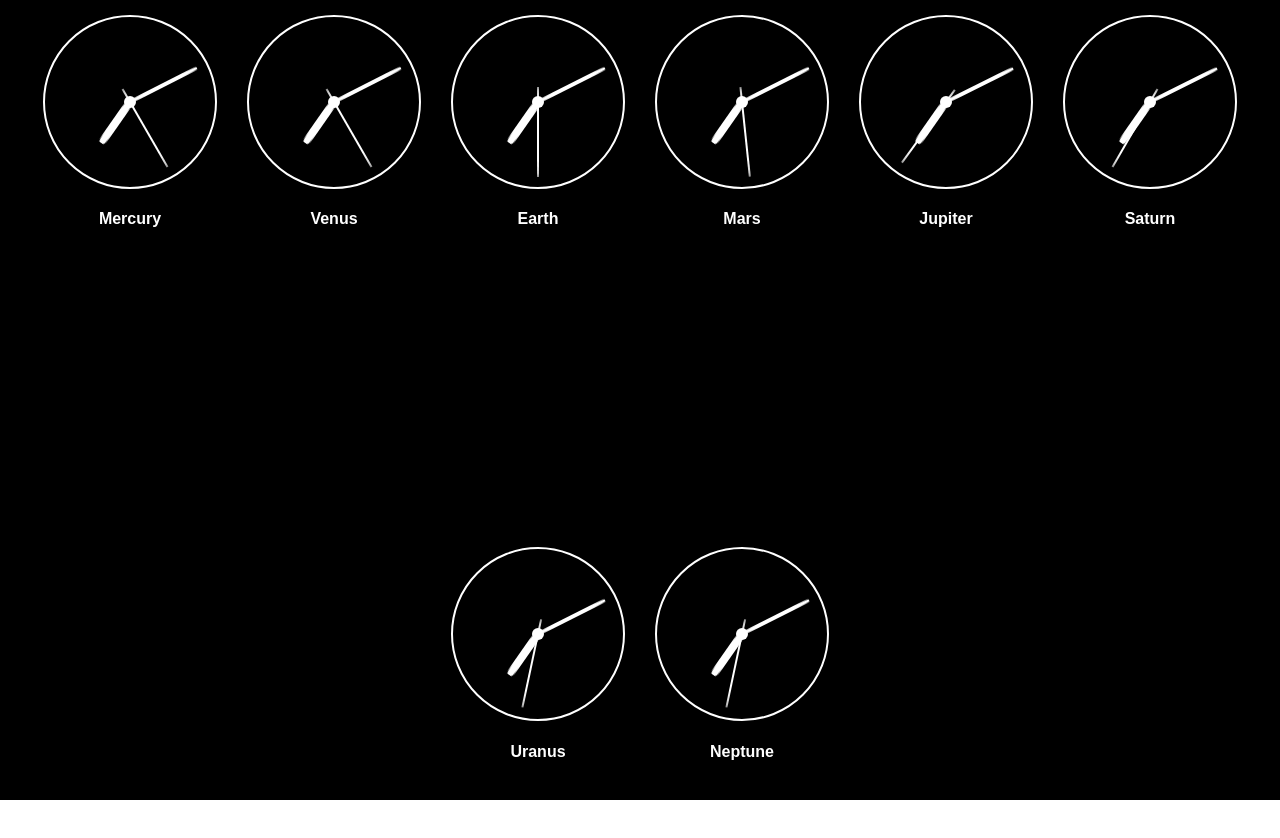
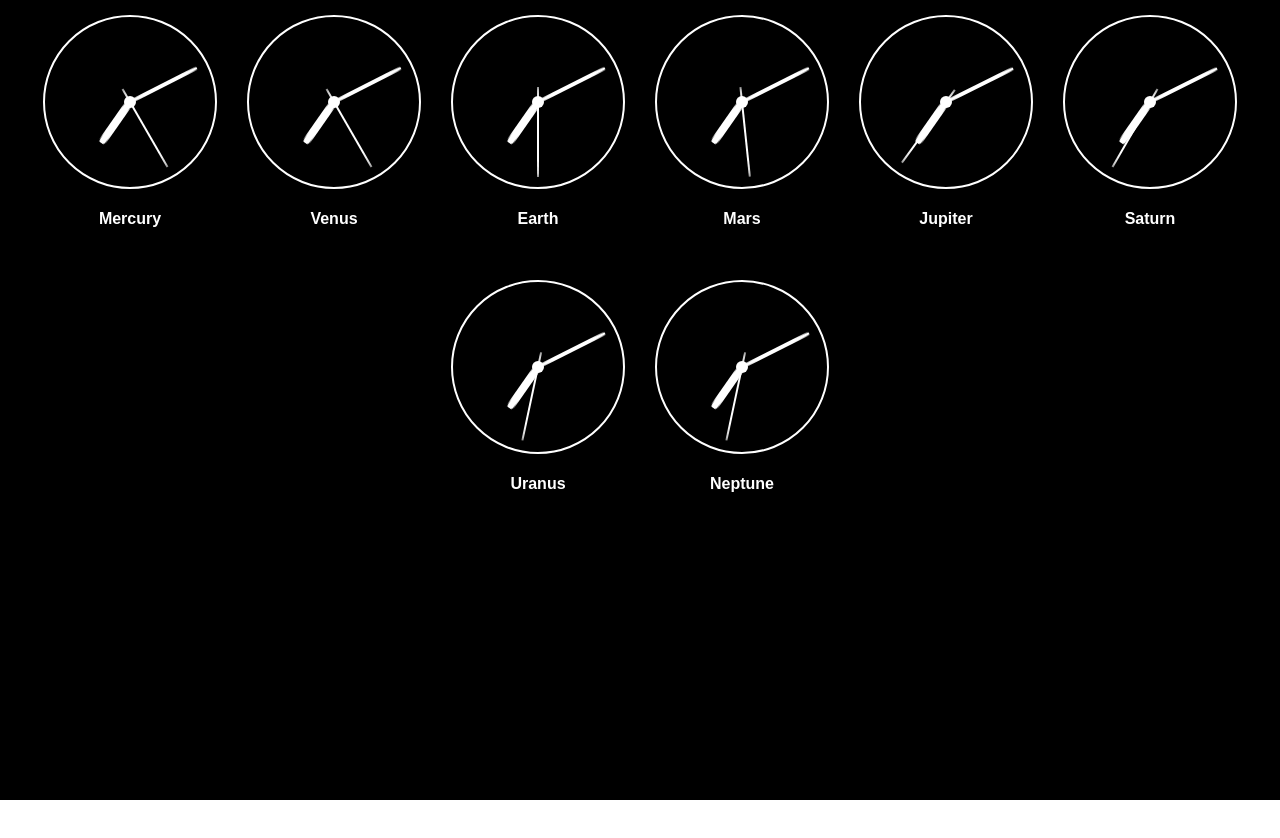
Before and after one commit to bezdonas/planet-clock, a React (Create React App) app: page / in a window 1280 px wide. Shown: the top 838 px of the page. After the commit the page ends 800 px from the top, so only its background shows below. Built offline with nearby package versions, Linux system fonts and the light colour scheme.

Commit message:
Css fixes for layout (#31)

```diff
--- a/src/Layout/Layout.tsx
+++ b/src/Layout/Layout.tsx
@@ -4,13 +4,11 @@ import styled from 'styled-components';
 const StyledLayoutWrapper = styled.div`
   font-family: sans-serif;
   background: rgb(0, 0, 0);
-  height: 100vh;
+  box-sizing: border-box;
+  min-height: 100vh;
   text-align: center;
-  :after {
-    content: '';
-    height: 100vh;
-    display: inline-block;
-    vertical-align: middle;
+  @media (min-width: 1635px) {
+    padding-top: 35vh;
   }
 `;
 
```
Also changed, not shown: 1 other file (tests, documents, lock files or other folders).
